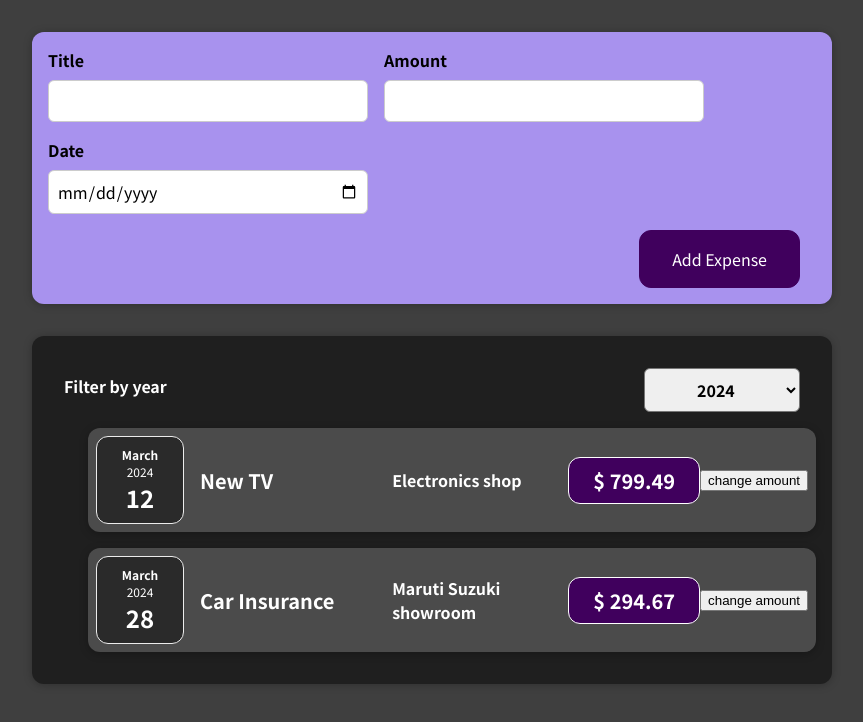
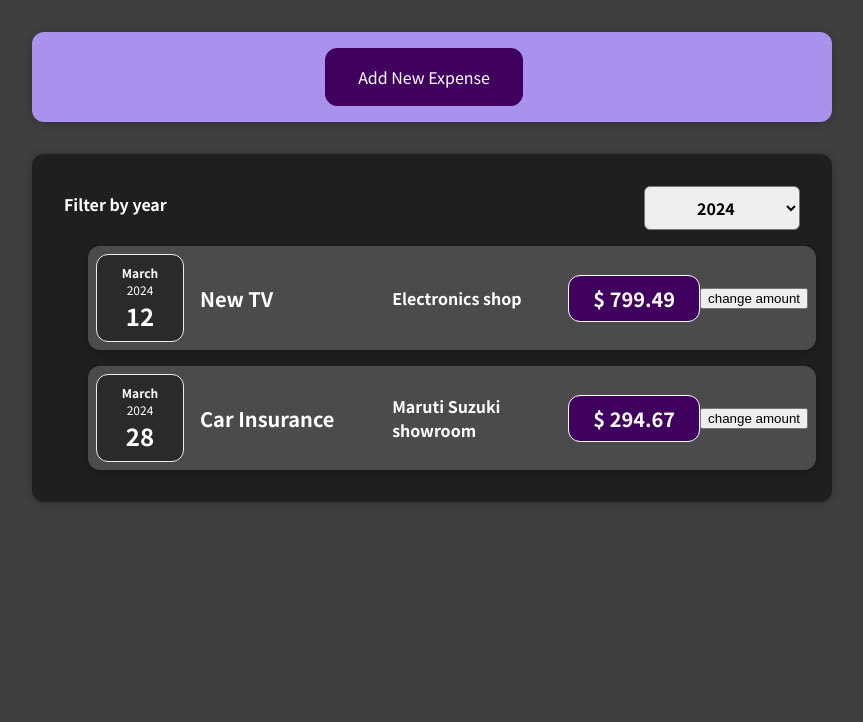
Before and after one commit to heman8085/01-starting-setup, a React (Create React App) app: page / in a window 1280 px wide. Shown: the top 722 px of the page, without its empty margins (208-1071 px from the left). Built offline with nearby package versions, Linux system fonts and the light colour scheme.

Commit message:
DIY - Challenges on Conditional Rendering

```diff
--- a/src/component/NewExpense/ExpenseForm.js
+++ b/src/component/NewExpense/ExpenseForm.js
@@ -32,7 +32,6 @@
 
 }
 
-
   return (
    <form onSubmit={submitHandler}>
       <div className="new-expense__controls">
@@ -66,6 +65,7 @@
         </div>
       </div>
       <div className="new-expense__actions">
+        <button type="button" onClick={props.onCancel}>Cancel</button>
         <button type="submit">Add Expense</button>
       </div>
     </form>
--- a/src/component/NewExpense/NewExpense.js
+++ b/src/component/NewExpense/NewExpense.js
@@ -1,9 +1,12 @@
-import React from "react";
+import React,{useState} from "react";
 import './NewExpense.css';
 import ExpenseForm from './ExpenseForm';
 
 
 const NewExpense = (props) => {
+
+    const [isEditing, setIsEditing] = useState(false);
+
     const saveExpenseDataHandler = (enteredExpenseData) => {
         const expenseData = {
             ...enteredExpenseData,
@@ -11,14 +14,22 @@
         };
         // console.log(expenseData)
         props.onAddExpense(expenseData);
+        setIsEditing(false);
    }
 
+    const startEditingHandler = () => {
+        setIsEditing(true);
+    }
+    const stopEditingHandler = () => {
+        setIsEditing(false)
+    }
     return (
-        <div className="new-expense">
-
-            <ExpenseForm onSaveExpenseData={saveExpenseDataHandler} />
-
-        </div>
-    )
+      <div className="new-expense">
+            {!isEditing && <button type="submit" onClick={startEditingHandler}>
+                Add New Expense
+            </button>}
+            {isEditing && <ExpenseForm onSaveExpenseData={saveExpenseDataHandler} onCancel={stopEditingHandler} />}
+      </div>
+    );
 }
 export default NewExpense;
```
Lines whose indentation alone changed are shown as unchanged.
